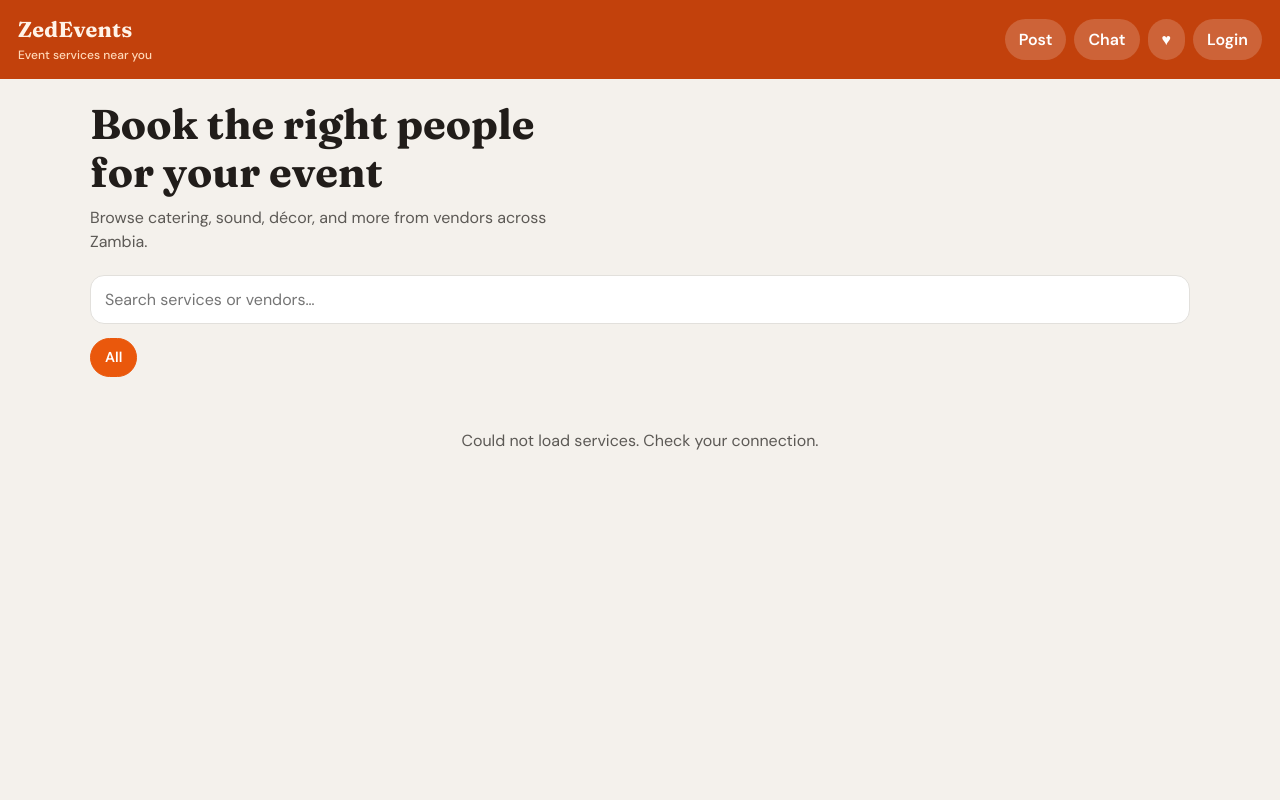
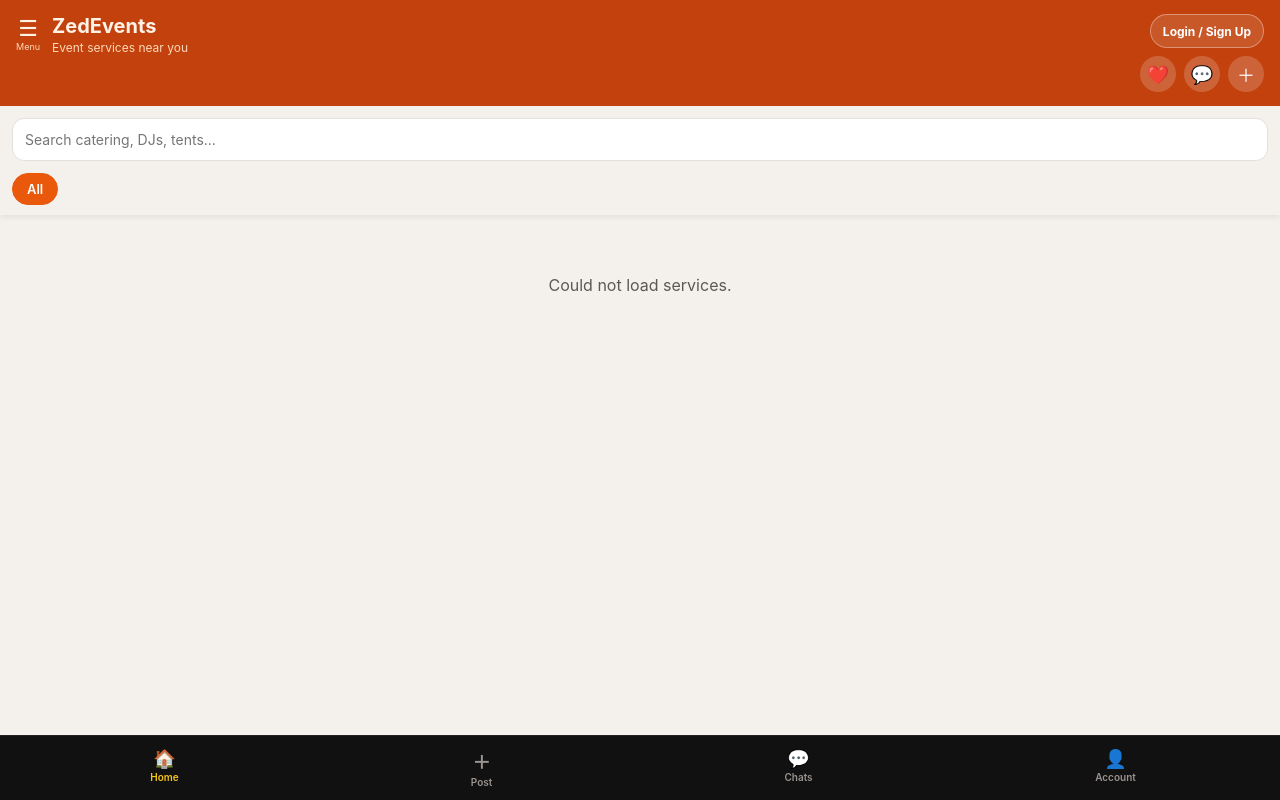
Before and after one commit to Robert345-th/zedevents-website, a website: page public/index.html in a window 1280 px wide. Both pictures are taken after a click on the element "All". Drawn offline with Linux system fonts and the light colour scheme; no server answers.

Commit message:
Restyle home like ZedMarket: app top bar, chips, 2-column cards, bottom nav.

```diff
--- a/public/index.html
+++ b/public/index.html
@@ -2,44 +2,178 @@
 <html lang="en">
 <head>
   <meta charset="UTF-8" />
-  <meta name="viewport" content="width=device-width, initial-scale=1.0" />
-  <title>ZedEvents — Event services in Zambia</title>
+  <meta name="viewport" content="width=device-width, initial-scale=1.0, viewport-fit=cover" />
+  <title>ZedEvents</title>
   <meta name="theme-color" content="#C2410C" />
-  <meta name="description" content="Find catering, DJs, tents, and more for your event in Zambia." />
+  <meta name="description" content="Find event services in Zambia — catering, DJs, tents, décor and more." />
   <link rel="manifest" href="/manifest.json" />
-  <link rel="stylesheet" href="/css/site.css" />
+  <style>
+    :root {
+      --bg: #F4F1EC;
+      --card: #FFFFFF;
+      --border: #E2E0DC;
+      --text: #211D1A;
+      --subtext: #5C5955;
+      --orange: #C2410C;
+      --orange-hot: #EA580C;
+      --cream: #FFF3E8;
+      --peach: #FFD8B8;
+    }
+    * { box-sizing: border-box; margin: 0; padding: 0; }
+    body {
+      font-family: -apple-system, "Helvetica Neue", Arial, sans-serif;
+      background: var(--bg);
+      color: var(--text);
+      padding-bottom: 72px;
+    }
+    a { color: inherit; text-decoration: none; }
+    button, input { font: inherit; }
+
+    .sticky-header { position: sticky; top: 0; z-index: 100; background: var(--bg); box-shadow: 0 2px 6px rgba(0,0,0,0.08); }
+    .topbar {
+      background: var(--orange);
+      padding: 14px 16px;
+      display: flex;
+      justify-content: space-between;
+      align-items: flex-start;
+      gap: 12px;
+    }
+    .topbar-left { display: flex; align-items: center; gap: 12px; min-width: 0; flex: 1; }
+    .gear {
+      background: none; border: none; color: var(--cream);
+      cursor: pointer; text-align: center; flex-shrink: 0;
+    }
+    .gear .icon { font-size: 22px; line-height: 1; }
+    .gear .label { font-size: 9px; color: var(--peach); margin-top: 2px; }
+    .brand { color: var(--cream); font-size: 20px; font-weight: 700; }
+    .brand-sub { color: var(--peach); font-size: 12px; margin-top: 2px; }
+    .topbar-right { display: flex; flex-direction: column; align-items: flex-end; gap: 8px; flex-shrink: 0; }
+    .auth-btn {
+      display: inline-flex; align-items: center; gap: 6px;
+      min-height: 34px; padding: 0 12px; border-radius: 999px;
+      border: 1.5px solid rgba(255,255,255,0.35);
+      background: rgba(255,255,255,0.12);
+      color: #fff; font-size: 12px; font-weight: 700; cursor: pointer;
+    }
+    .icon-row { display: flex; gap: 8px; }
+    .icon-btn {
+      width: 36px; height: 36px; border-radius: 18px;
+      background: rgba(255,255,255,0.18); border: none;
+      display: flex; align-items: center; justify-content: center;
+      cursor: pointer; position: relative; font-size: 18px; color: #fff;
+    }
+    .badge {
+      position: absolute; top: -4px; right: -4px;
+      background: #DC2626; border-radius: 8px; min-width: 16px; height: 16px;
+      color: #fff; font-size: 9px; font-weight: 700;
+      display: none; align-items: center; justify-content: center; padding: 0 3px;
+    }
+
+    .search-row { padding: 12px; }
+    .search-input {
+      width: 100%; background: var(--card); border: 1px solid var(--border);
+      border-radius: 12px; padding: 12px; font-size: 14px; color: var(--text);
+      outline: none;
+    }
+    .chips-row {
+      display: flex; gap: 8px; overflow-x: auto; padding: 0 12px 10px;
+      scrollbar-width: none;
+    }
+    .chips-row::-webkit-scrollbar { display: none; }
+    .chip {
+      background: var(--card); border: 1px solid var(--border); border-radius: 20px;
+      padding: 7px 14px; font-size: 13px; white-space: nowrap; cursor: pointer; flex-shrink: 0;
+      color: var(--text);
+    }
+    .chip.active {
+      background: var(--orange-hot); border-color: var(--orange-hot);
+      color: #fff; font-weight: 600;
+    }
+
+    .grid {
+      display: flex; flex-wrap: wrap; gap: 10px;
+      padding: 4px 12px 24px;
+    }
+    .card {
+      width: calc(50% - 5px);
+      background: var(--card); border: 1px solid var(--border);
+      border-radius: 14px; overflow: hidden; cursor: pointer;
+    }
+    .thumb {
+      height: 150px; background: #FBEAD9;
+      display: flex; align-items: center; justify-content: center;
+      position: relative;
+    }
+    .thumb img { width: 100%; height: 100%; object-fit: cover; }
+    .card-info { padding: 10px; }
+    .card-cat {
+      font-size: 10px; font-weight: 700; color: var(--orange);
+      text-transform: uppercase; letter-spacing: 0.03em;
+    }
+    .title {
+      font-size: 13px; font-weight: 600; color: var(--text);
+      margin: 4px 0; display: -webkit-box; -webkit-line-clamp: 2;
+      -webkit-box-orient: vertical; overflow: hidden;
+    }
+    .price { font-size: 13px; font-weight: 700; color: var(--orange); }
+    .vendor { font-size: 11px; color: var(--subtext); margin-top: 3px; }
+    .status { text-align: center; padding: 60px 20px; color: var(--subtext); }
+
+    .bottom-nav {
+      position: fixed; left: 0; right: 0; bottom: 0; z-index: 120;
+      display: flex; background: #111; border-top: 1px solid #222;
+      padding: 8px 6px calc(8px + env(safe-area-inset-bottom, 0px));
+    }
+    .nav-item {
+      flex: 1; text-align: center; color: #9a9490;
+      font-size: 10px; font-weight: 600; padding: 4px 2px;
+    }
+    .nav-item .ico { display: block; font-size: 18px; margin-bottom: 2px; }
+    .nav-item.active { color: #F5C518; }
+  </style>
 </head>
 <body>
-  <header class="topbar">
-    <a href="/">
-      <div class="brand">ZedEvents</div>
-      <span class="brand-sub" id="greet">Event services near you</span>
-    </a>
-    <div class="top-actions">
-      <a class="chip-btn" href="/post-service.html">Post</a>
-      <a class="chip-btn" href="/chats.html">Chat</a>
-      <a class="chip-btn" href="/favorites.html" id="favLink">♥</a>
-      <a class="chip-btn" href="/login.html" id="authLink">Login</a>
+  <div class="sticky-header">
+    <div class="topbar">
+      <div class="topbar-left">
+        <button class="gear" type="button" onclick="location.href='/account.html'">
+          <div class="icon">☰</div>
+          <div class="label">Menu</div>
+        </button>
+        <div>
+          <div class="brand">ZedEvents</div>
+          <div class="brand-sub" id="greet">Event services near you</div>
+        </div>
+      </div>
+      <div class="topbar-right">
+        <button class="auth-btn" type="button" id="authBtn">Login / Sign Up</button>
+        <div class="icon-row">
+          <button class="icon-btn" type="button" onclick="location.href='/favorites.html'" aria-label="Favorites">❤️</button>
+          <button class="icon-btn" type="button" onclick="location.href='/chats.html'" aria-label="Chats">
+            💬<span class="badge" id="chatBadge"></span>
+          </button>
+          <button class="icon-btn" type="button" onclick="location.href='/post-service.html'" aria-label="Post">＋</button>
+        </div>
+      </div>
     </div>
-  </header>
-
-  <main class="wrap">
-    <section class="hero">
-      <h1>Book the right people for your event</h1>
-      <p>Browse catering, sound, décor, and more from vendors across Zambia.</p>
-    </section>
 
     <div class="search-row">
-      <input id="search" type="search" placeholder="Search services or vendors…" />
+      <input class="search-input" id="search" type="search" placeholder="Search catering, DJs, tents..." />
     </div>
+    <div class="chips-row" id="cats">
+      <button type="button" class="chip active" data-id="">All</button>
+    </div>
+  </div>
 
-    <div class="cats" id="cats">
-      <button type="button" class="cat active" data-id="">All</button>
-    </div>
+  <div id="status" class="status">Loading services…</div>
+  <div class="grid" id="grid" hidden></div>
 
-    <div id="status" class="status">Loading services…</div>
-    <div class="grid" id="grid" hidden></div>
-  </main>
+  <nav class="bottom-nav">
+    <a class="nav-item active" href="/"><span class="ico">🏠</span>Home</a>
+    <a class="nav-item" href="/post-service.html"><span class="ico">＋</span>Post</a>
+    <a class="nav-item" href="/chats.html"><span class="ico">💬</span>Chats</a>
+    <a class="nav-item" href="/account.html"><span class="ico">👤</span>Account</a>
+  </nav>
 
   <script src="/js/api.js"></script>
   <script src="/js/auth.js"></script>
@@ -51,45 +185,6 @@
     let services = [];
     let activeCategory = "";
 
-    function paintAuth() {
-      const user = ZEAuth.getUser();
-      const greet = document.getElementById("greet");
-      const authLink = document.getElementById("authLink");
-      if (user) {
-        greet.textContent = `Hi, ${user.name || "there"}`;
-        authLink.textContent = "Account";
-        authLink.href = "/account.html";
-      }
-    }
-
-    function renderCards(list) {
-      if (!list.length) {
-        grid.hidden = true;
-        status.hidden = false;
-        status.textContent = "No services found.";
-        return;
-      }
-      status.hidden = true;
-      grid.hidden = false;
-      grid.innerHTML = list.map((item) => {
-        const photo = ZE.firstPhoto(item.photos) || ZE.firstPhoto(item.business_photo_url);
-        const vendor = item.business_name || item.vendor_name || "Vendor";
-        const img = photo
-          ? `<img class="card-img" src="${photo}" alt="" loading="lazy" />`
-          : `<div class="card-img"></div>`;
-        return `
-          <a class="card" href="/service.html?id=${item.id}">
-            ${img}
-            <div class="card-body">
-              <div class="card-cat">${item.category || "Service"}</div>
-              <div class="card-title">${escapeHtml(item.title || "Untitled")}</div>
-              <div class="card-vendor">${escapeHtml(vendor)}</div>
-              <div class="card-price">${ZE.formatPrice(item.price)}</div>
-            </div>
-          </a>`;
-      }).join("");
-    }
-
     function escapeHtml(str) {
       return String(str)
         .replace(/&/g, "&amp;")
@@ -98,12 +193,65 @@
         .replace(/"/g, "&quot;");
     }
 
+    function paintAuth() {
+      const user = ZEAuth.getUser();
+      const greet = document.getElementById("greet");
+      const authBtn = document.getElementById("authBtn");
+      if (user) {
+        greet.textContent = `Hi, ${user.name || "there"}`;
+        authBtn.textContent = user.name || "Account";
+        authBtn.onclick = () => { location.href = "/account.html"; };
+        loadUnread();
+      } else {
+        authBtn.onclick = () => { location.href = "/login.html"; };
+      }
+    }
+
+    async function loadUnread() {
+      try {
+        const data = await ZE.api("/messages/unread-count");
+        const badge = document.getElementById("chatBadge");
+        const n = data.count || 0;
+        if (n > 0) {
+          badge.style.display = "flex";
+          badge.textContent = n > 9 ? "9+" : String(n);
+        }
+      } catch { /* ignore */ }
+    }
+
+    function renderCards(list) {
+      if (!list.length) {
+        grid.hidden = true;
+        status.hidden = false;
+        status.textContent = search.value.trim()
+          ? "No services match your search."
+          : "No services posted yet.";
+        return;
+      }
+      status.hidden = true;
+      grid.hidden = false;
+      grid.innerHTML = list.map((item) => {
+        const photo = ZE.firstPhoto(item.photos);
+        const vendor = item.business_name || item.vendor_name || "Vendor";
+        const img = photo
+          ? `<img src="${photo}" alt="" loading="lazy" />`
+          : `<span style="font-size:36px">🎉</span>`;
+        return `
+          <a class="card" href="/service.html?id=${item.id}">
+            <div class="thumb">${img}</div>
+            <div class="card-info">
+              <div class="card-cat">${escapeHtml(item.category || "Service")}</div>
+              <div class="title">${escapeHtml(item.title || "Untitled")}</div>
+              <div class="price">${ZE.formatPrice(item.price)}</div>
+              <div class="vendor">${escapeHtml(vendor)}</div>
+            </div>
+          </a>`;
+      }).join("");
+    }
+
     function applyFilter() {
       const q = search.value.trim().toLowerCase();
       const filtered = services.filter((item) => {
-        if (activeCategory && String(item.category_id || "") !== String(activeCategory)) {
-          // API already filters by category when selected; keep client search only
-        }
         if (!q) return true;
         const blob = `${item.title || ""} ${item.description || ""} ${item.business_name || ""} ${item.vendor_name || ""} ${item.category || ""}`.toLowerCase();
         return blob.includes(q);
@@ -117,14 +265,12 @@
         cats.forEach((c) => {
           const btn = document.createElement("button");
           btn.type = "button";
-          btn.className = "cat";
+          btn.className = "chip";
           btn.dataset.id = c.id;
           btn.textContent = c.name;
           catsEl.appendChild(btn);
         });
-      } catch {
-        /* ignore */
-      }
+      } catch { /* ignore */ }
     }
 
     async function loadServices() {
@@ -137,24 +283,23 @@
           : "/services";
         services = await ZE.api(path);
         applyFilter();
-      } catch (err) {
+      } catch {
         status.hidden = false;
         grid.hidden = true;
-        status.textContent = "Could not load services. Check your connection.";
+        status.textContent = "Could not load services.";
       }
     }
 
     catsEl.addEventListener("click", (e) => {
-      const btn = e.target.closest(".cat");
+      const btn = e.target.closest(".chip");
       if (!btn) return;
-      catsEl.querySelectorAll(".cat").forEach((el) => el.classList.remove("active"));
+      catsEl.querySelectorAll(".chip").forEach((el) => el.classList.remove("active"));
       btn.classList.add("active");
       activeCategory = btn.dataset.id || "";
       loadServices();
     });
 
     search.addEventListener("input", applyFilter);
-
     paintAuth();
     loadCategories();
     loadServices();
```
